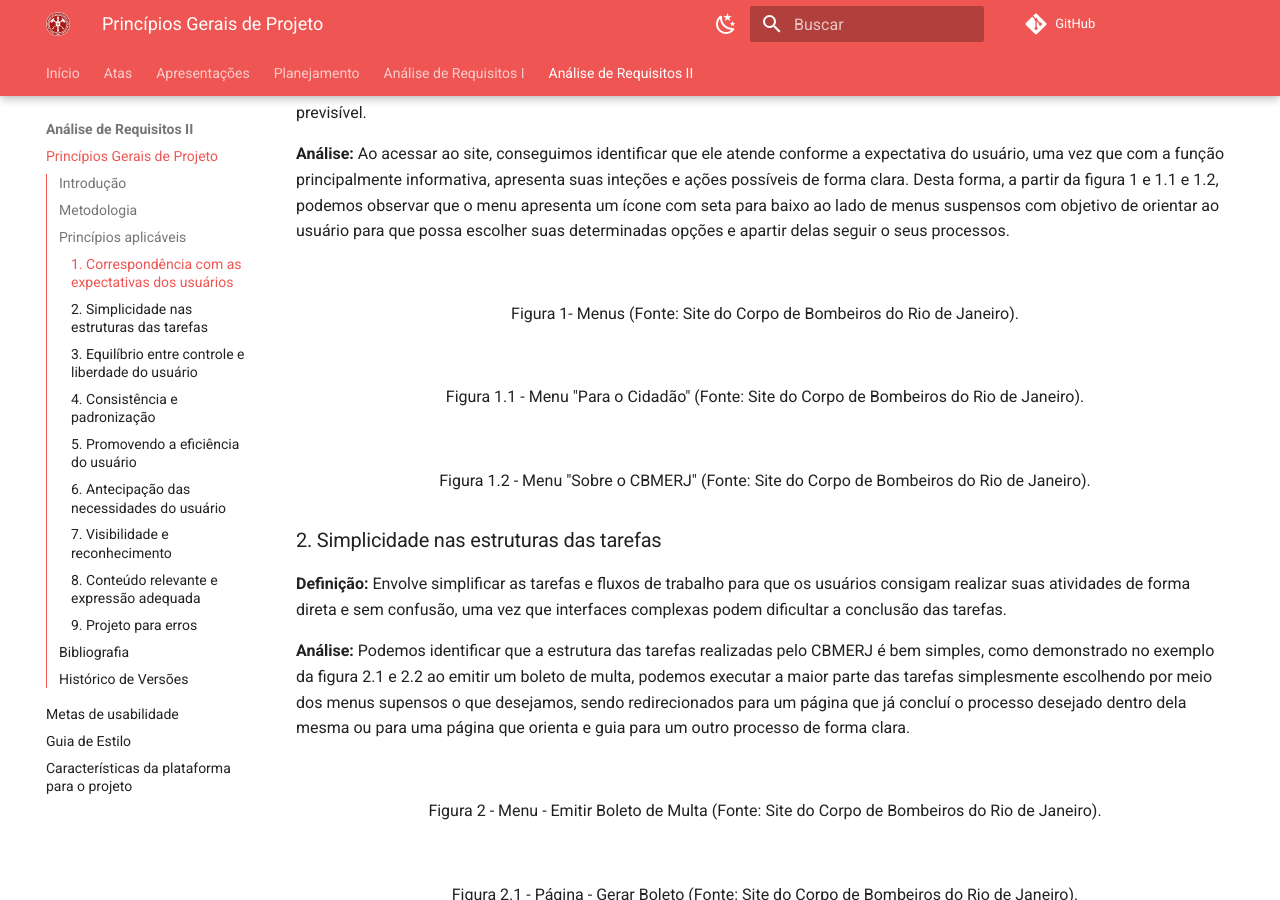
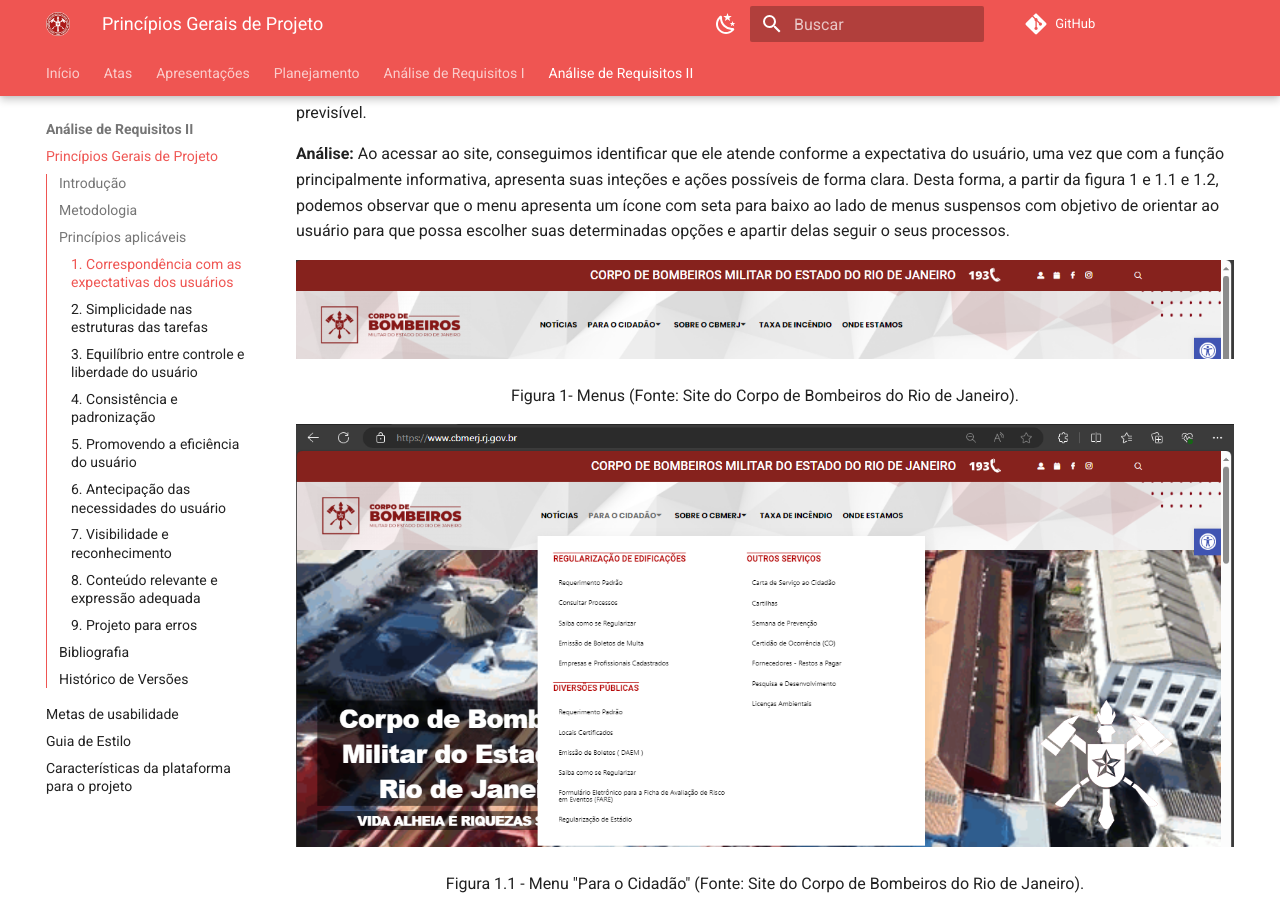
Before and after one commit to Interacao-Humano-Computador/2024.1-CBMERJ, an MkDocs documentation site: the page built from docs/analise_requisitos_2/principios_gerais.md, in a window 1280 px wide and 900 px high, scrolled down 714 px. Built offline with MkDocs 1.6.1 and Material for MkDocs 9.7.7, drawn with Linux system fonts in a browser that asks for light colours; comment, search, counter and statistics services are not loaded.

Commit message:
Ajustando imagens

```diff
--- a/docs/analise_requisitos_2/principios_gerais.md
+++ b/docs/analise_requisitos_2/principios_gerais.md
@@ -11,13 +11,13 @@
 
 **Análise:** Ao acessar ao site, conseguimos identificar que ele atende conforme a expectativa do usuário, uma vez que com a função principalmente informativa, apresenta suas inteções e ações possíveis de forma clara. Desta forma, a partir da figura 1 e 1.1 e 1.2, podemos observar que o menu apresenta um ícone com seta para baixo ao lado de menus suspensos com objetivo de orientar ao usuário para que possa escolher suas determinadas opções e apartir delas seguir o seus processos.
 
-![](img\Menus.png)
+![](img/Menus.png)
 <p align="center">Figura  1- Menus (Fonte: Site do Corpo de Bombeiros do Rio de Janeiro).</p>
 
-![](img\Menu1.png)
+![](img/Menu1.png)
 <p align="center">Figura 1.1 - Menu "Para o Cidadão" (Fonte: Site do Corpo de Bombeiros do Rio de Janeiro).</p>
 
-![](img\Menu2.png)
+![](img/Menu2.png)
 <p align="center">Figura 1.2 - Menu "Sobre o CBMERJ" (Fonte: Site do Corpo de Bombeiros do Rio de Janeiro).</p>
 
 ### 2. Simplicidade nas estruturas das tarefas
@@ -25,10 +25,10 @@
 
 **Análise:** Podemos identificar que a estrutura das tarefas realizadas pelo CBMERJ é bem simples, como demonstrado no exemplo da figura 2.1 e 2.2 ao emitir um boleto de multa, podemos executar a maior parte das tarefas simplesmente escolhendo por meio dos menus supensos o que desejamos, sendo redirecionados para um página que já concluí o processo desejado dentro dela mesma ou para uma página que orienta e guia para um outro processo de forma clara.
 
-![](img\MenuEmitirBoleto.png)
+![](img/MenuEmitirBoleto.png)
 <p align="center">Figura 2 - Menu - Emitir Boleto de Multa (Fonte: Site do Corpo de Bombeiros do Rio de Janeiro).</p>
 
-![](img\PaginaEmitirBoleto.png)
+![](img/PaginaEmitirBoleto.png)
 <p align="center">Figura  2.1 - Página - Gerar Boleto (Fonte: Site do Corpo de Bombeiros do Rio de Janeiro).</p>
 
 ### 3. Equilíbrio entre controle e liberdade do usuário
@@ -36,7 +36,7 @@
 
 **Análise:** Por conta da estrutura informativa do site, não há muita abertura para o controle do usuário em determinadas tarefas, uma vez que a maior parte das interações serão feitas em pouquíssimos cliques. No entanto, conforme a figura 3 demonstra, por meio do menu suspenso de acessibilidade, o usuário tem opções de controlar alguns aspectos visuais do site que podem auxiliá-lo caso possua alguma dificuldade, podendo assim, ativar, desativar ou reiniciar, assim que deseja.
 
-![](img\Opcoesdeacessibilidade.png)
+![](img/Opcoesdeacessibilidade.png)
 <p align="center">Figura  3 - Opções de acessibilidade (Fonte: Site do Corpo de Bombeiros do Rio de Janeiro).</p>
 
 ### 4. Consistência e padronização
@@ -44,13 +44,13 @@
 
 **Análise:** Conforme pode ser observado na figura 4, figura 4.1 e figura 4.2, identificamos que o site apresente elementos aparentemente iguais parecem ter propósitos diferentes. Desta maneira, indo ao menu "Para o cidadão" aparecem dois itens com mesmo nome, "Requerimento padrão", sem explicação direito ao usuário, em abas distintas, que levam para páginas com mesmo nome, mas com itens e opções diferentes, o que pode confundir o usuário.
 
-![](img\MenuParaCidadao.png)
+![](img/MenuParaCidadao.png)
 <p align="center">Figura 4 - Menu "Para Cidadão com Requerimento Padrões" (Fonte: Site do Corpo de Bombeiros do Rio de Janeiro).</p>
 
-![](img\RequerimentoPadrao1.png)
+![](img/RequerimentoPadrao1.png)
 <p align="center">Figura 4.1 - "Requerimento Padrão 1" (Fonte: Site do Corpo de Bombeiros do Rio de Janeiro).</p>
 
-![](img\RequerimentoPadrao2.png)
+![](img/RequerimentoPadrao2.png)
 <p align="center">Figura 4.2 - "Requerimento Padrão 2" (Fonte: Site do Corpo de Bombeiros do Rio de Janeiro).</p>
 
 ### 5. Promovendo a eficiência do usuário
```
